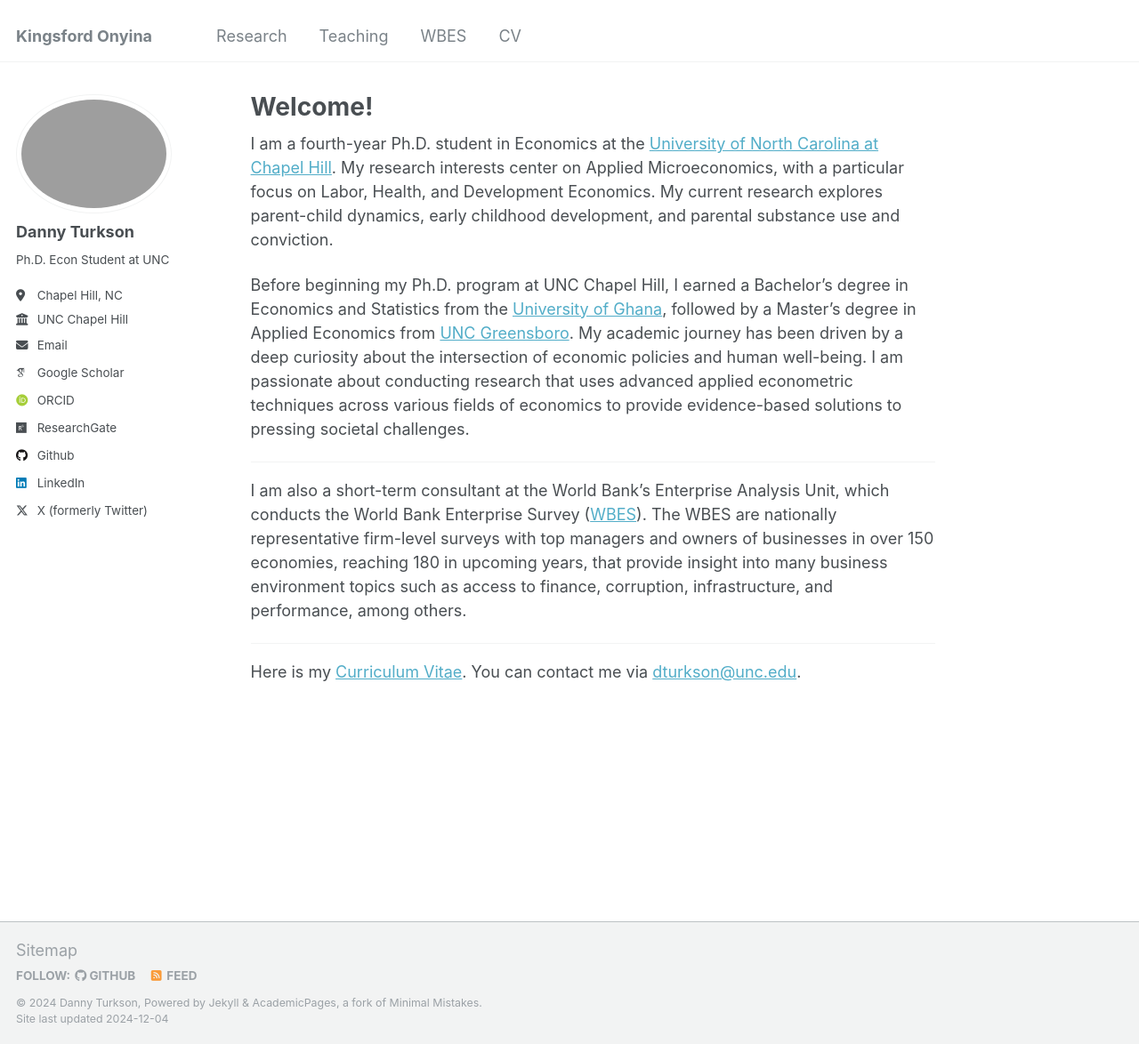
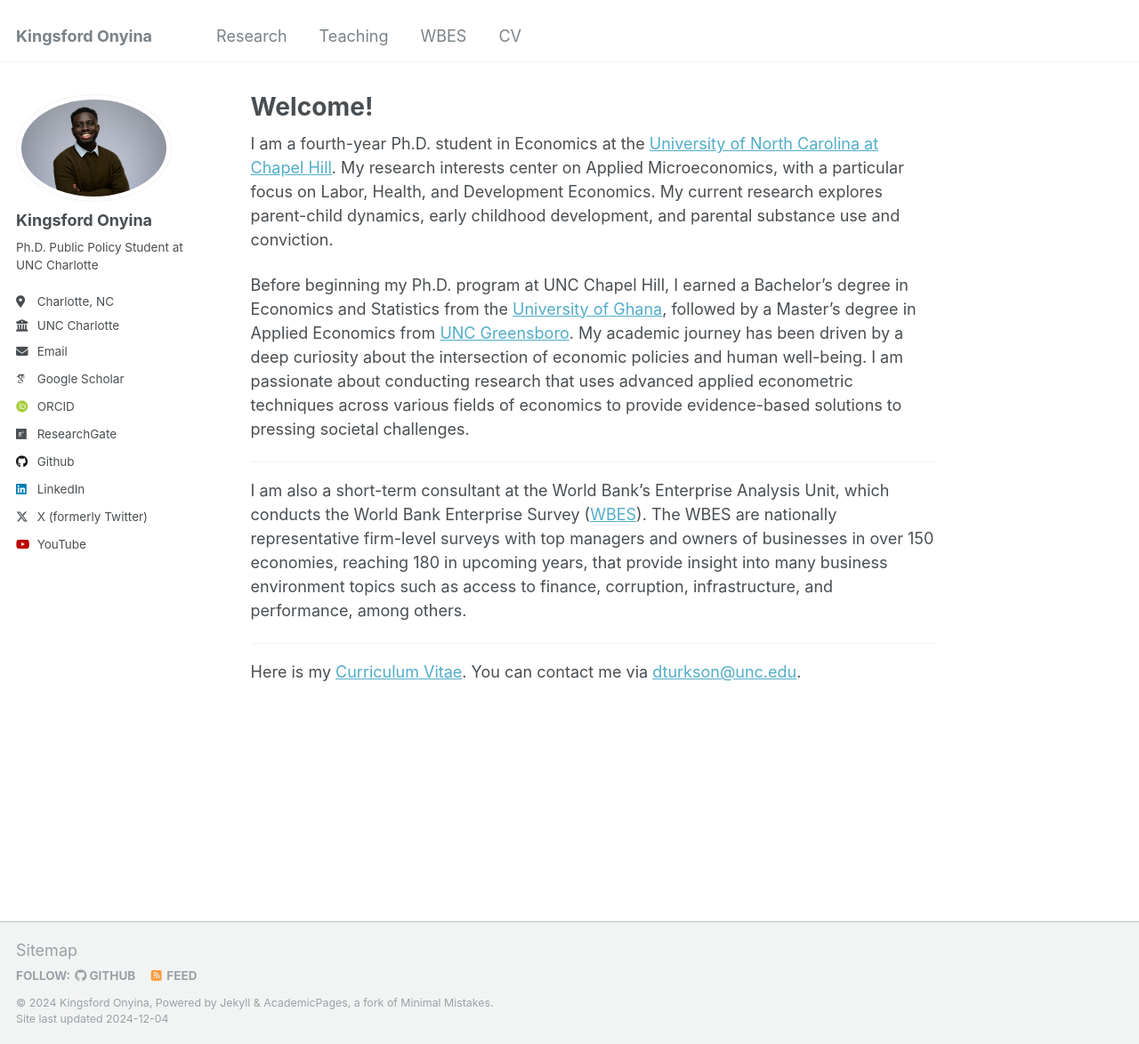
Before and after one commit to kingsfordonyina/kingsfordonyina.github.io, a Jekyll site: the page built from _pages/about.md, in a window 1280 px wide and 1174 px high. Shown: the whole window at 89% size. Built offline with Jekyll 4.4.1, drawn with Linux system fonts in a browser that asks for light colours; some web fonts are replaced.

Commit message:
Pictures and Names Update

```diff
--- a/_config.yml
+++ b/_config.yml
@@ -10,7 +10,7 @@
 locale                   : "en-US"
 title                    : "Kingsford Onyina"
 title_separator          : "-"
-name                     : &name "Danny Turkson"
+name                     : &name "Kingsford Onyina"
 description              : &description "personal description"
 url                      : https://kingsfordonyina.github.io # the base hostname & protocol for your site e.g. "https://[your GitHub username].github.io"
 baseurl                  : "" # the subpath of your site, e.g. "/blog"
@@ -21,30 +21,30 @@
 #               Additional customization can be done by editing /_includes/author-profile.html
 author:
   # Biographic information
-  avatar           : "profile.JPG"
-  name             : "Danny Turkson"
+  avatar           : "profile_kingsford.JPG"
+  name             : "Kingsford Onyina"
   pronouns         : # example: "she/her"
-  bio              : "Ph.D. Econ Student at UNC"
-  location         : "Chapel Hill, NC"
-  employer         : "UNC Chapel Hill"
+  bio              : "Ph.D. Public Policy Student at UNC Charlotte"
+  location         : "Charlotte, NC"
+  employer         : "UNC Charlotte"
   uri              : # URL
-  email            : "dturkson@unc.edu"
+  email            : "konyina@charlotte.edu"
 
   # Academic websites
   arxiv            : # URL - Update with the correct link to your profile
-  googlescholar    : "https://scholar.google.com/citations?user=L2GtW8UAAAAJ&hl=en"
+  googlescholar    : "https://scholar.google.com/citations?user=eewM6jwAAAAJ&hl=en"
   impactstory      : # URL
-  orcid            : "https://orcid.org/0000-0002-1664-6899"
+  orcid            : "https://orcid.org/0009-0005-6302-2797"
   semantic         : # URL
   pubmed           : # "https://www.ncbi.nlm.nih.gov/pubmed/?term=john+snow"
-  researchgate     :  "https://www.researchgate.net/profile/Danny-Turkson?ev=hdr_xprf&_tp=eyJjb250ZXh0Ijp7ImZpcnN0UGFnZSI6ImhvbWUiLCJwYWdlIjoiaG9tZSIsInBvc2l0aW9uIjoiZ2xvYmFsSGVhZGVyIn19"
+  researchgate     :  "https://www.researchgate.net/profile/Kingsford-Onyina-2"
   scopus           : # URL
 
   # Repositories and software development
   bitbucket        : # Username - Update with your username on the site
   codepen          : # Username
   dribbble         : # Username
-  github           : "dannyturkson"
+  github           : "kingsfordonyina"
   kaggle           : # Username
   stackoverflow    : # User number or user number and name (i.e., use "1" or "1/jeff-atwood")
 
@@ -58,7 +58,7 @@
   keybase          : # Username
   instagram        : # Username
   lastfm           : # Username
-  linkedin         : "dannyturkson"
+  linkedin         : "konyina"
   mastodon         : # URL
   medium           : # URL
   pinterest        : # Username
@@ -66,12 +66,12 @@
   steam            : # Username
   telegram         : # URL
   tumblr           : # Username
-  twitter          : "dan_jux_kiddin"
+  twitter          : "KingsfordO_"
   vine             : # Username
   weibo            : # Username
   wikipedia        : # Username
   xing             : # Username
-  youtube          : # Username
+  youtube          : "kingsfordonyina2101"
   zhihu            : # Username
 
 # Publication Category - The following the list of publication categories and their headings
```
Also changed, not shown: images/profile_kingsford.jpg (added).
